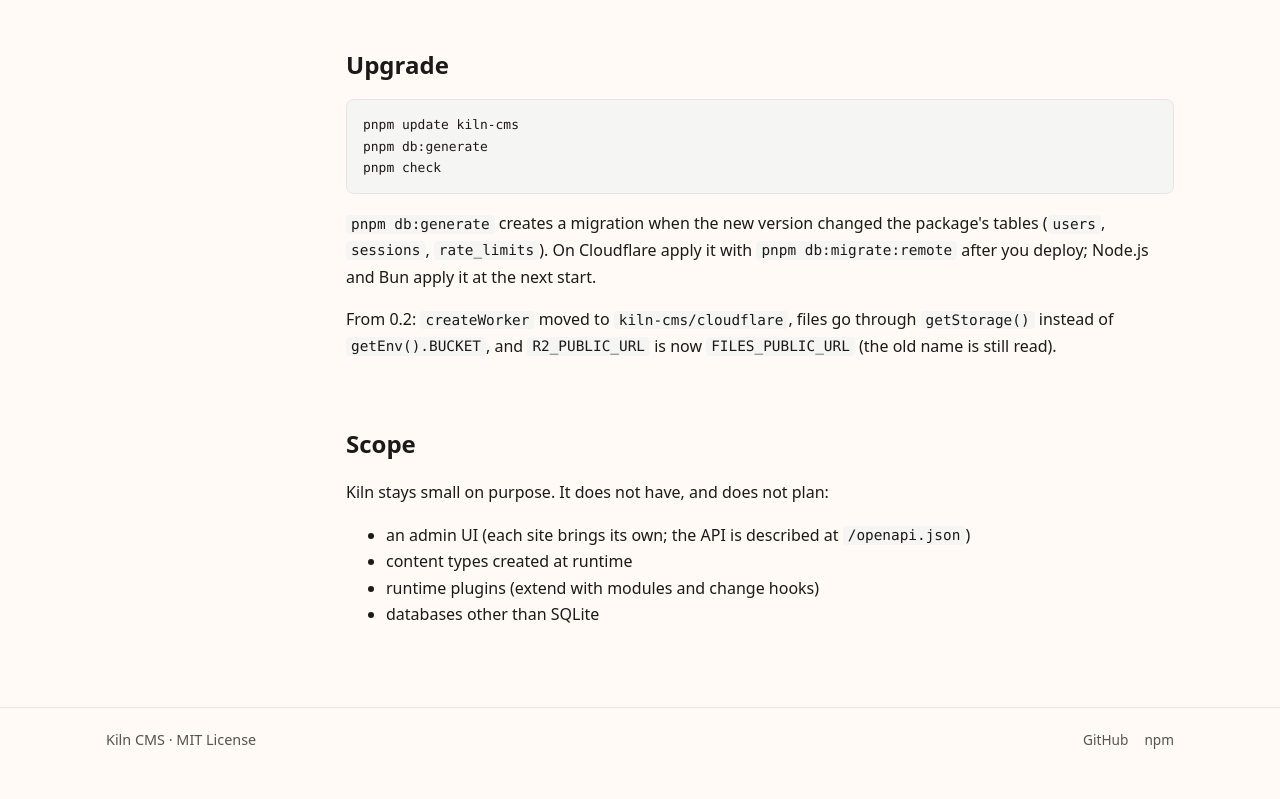
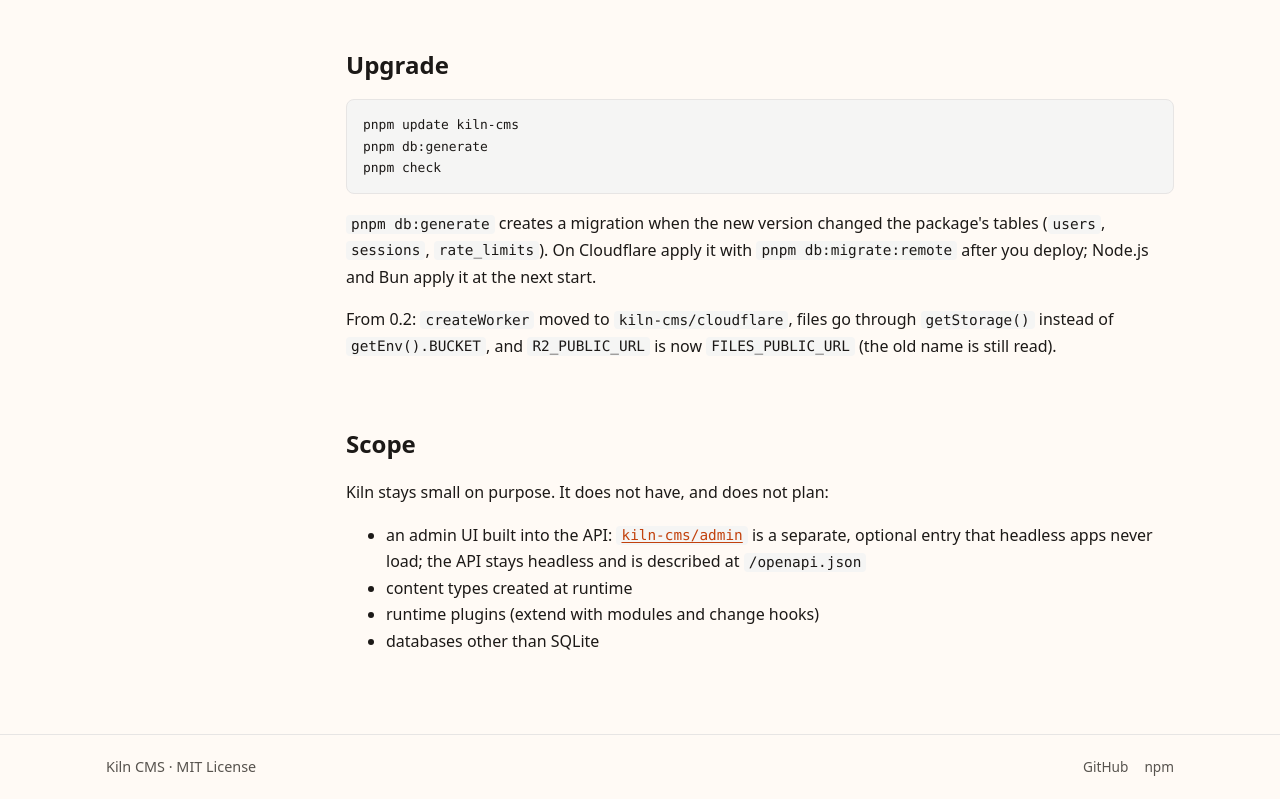
Before and after one commit to mtri-git/kiln-cms, a website: page site/index.html in a window 1280 px wide. Shown: the part 5180-5979 px from the top of the page. Before the commit the page ends 5952 px from the top, so only its background shows below. Drawn offline with Linux system fonts and the light colour scheme.

Commit message:
site: admin UI is now an optional entry, not out of scope

```diff
--- a/site/index.html
+++ b/site/index.html
@@ -333,7 +333,7 @@ pnpm check</code></pre>
       <h2>Scope</h2>
       <p>Kiln stays small on purpose. It does not have, and does not plan:</p>
       <ul>
-        <li>an admin UI (each site brings its own; the API is described at <code>/openapi.json</code>)</li>
+        <li>an admin UI built into the API: <a href="https://github.com/mtri-git/kiln-cms/blob/main/template/docs/recipes/add-admin-ui.md"><code>kiln-cms/admin</code></a> is a separate, optional entry that headless apps never load; the API stays headless and is described at <code>/openapi.json</code></li>
         <li>content types created at runtime</li>
         <li>runtime plugins (extend with modules and change hooks)</li>
         <li>databases other than SQLite</li>
```
